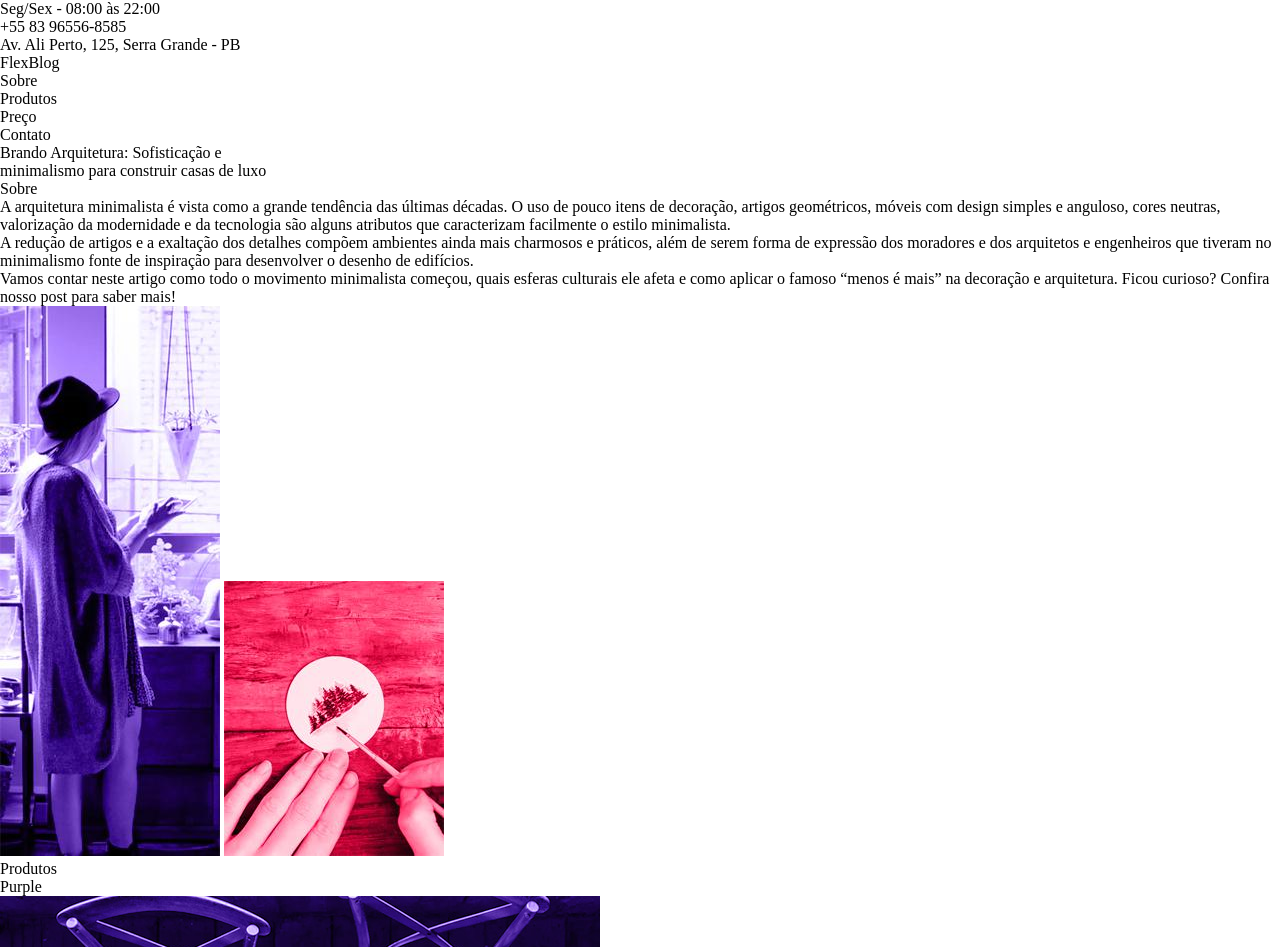
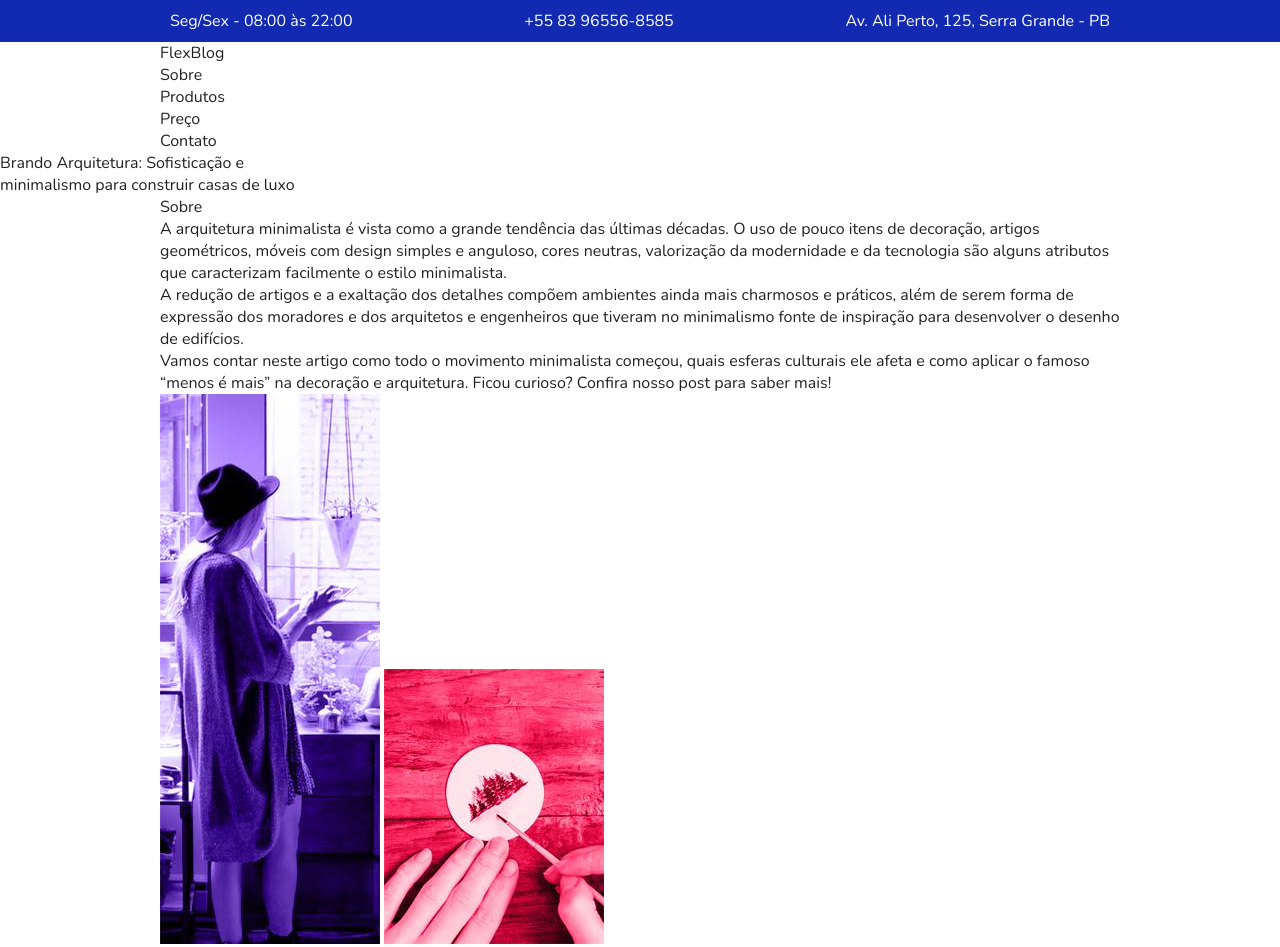
Before and after one commit to ifatinha/css-flexbox, a plain HTML site: page index.html in a window 1280 px wide. Shown: the top 947 px of the page. Drawn offline with nearby package versions, Linux system fonts and the light colour scheme.

Commit message:
seção info concluida.

```diff
--- /dev/null
+++ b/css/global/global.css
@@ -0,0 +1,10 @@
+body {
+    color: var(--cor-01);
+    font-family: "Nunito", Helvetica, Arial, sans-serif;
+}
+
+.container {
+    margin: 0 auto;
+    max-width: 960px;
+    width: 100%;
+}
--- /dev/null
+++ b/css/home/superinfo.css
@@ -0,0 +1,17 @@
+.superinfo-bg {
+    background: var(--cor-02);
+    color: var(--cor-03);
+}
+
+.superinfo {
+    align-items: center;
+    display: flex;
+    flex-wrap: wrap;
+    justify-content: space-between;
+    padding-top: 10px;
+}
+
+.superinfo p,
+.superinfo a {
+    margin: 0 10px 10px 10px;
+}
--- a/css/main.css
+++ b/css/main.css
@@ -1 +1,11 @@
+/* Reset */
 @import "./reset/minireset.css";
+
+/* Tipografias */
+@import "./util/cores.css";
+
+/* Configurações globais */
+@import "./global/global.css";
+
+/* home css */
+@import "./home/superinfo.css";
--- /dev/null
+++ b/css/util/cores.css
@@ -0,0 +1,5 @@
+:root {
+    --cor-01: #222222;
+    --cor-02: #122ab2;
+    --cor-03: #ffffff;
+}
```
